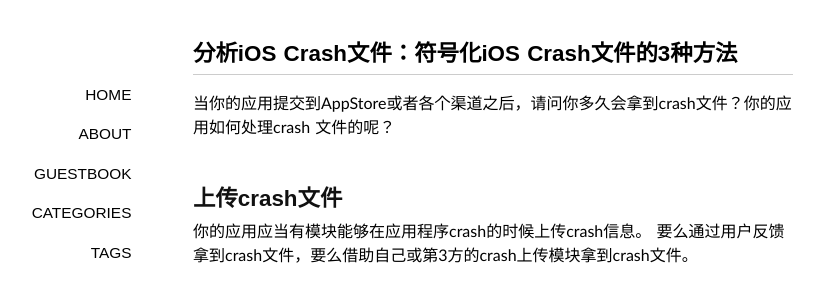
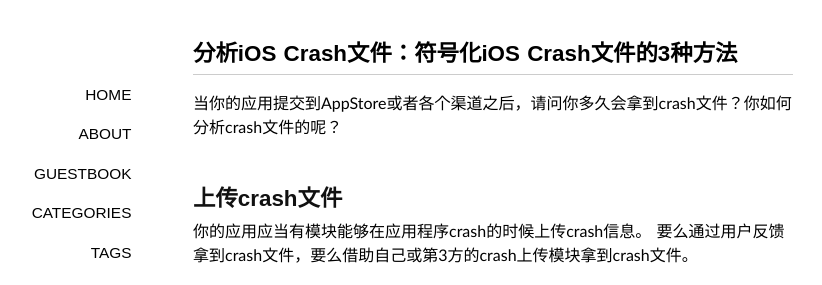
Before and after one commit to wufawei/wufawei.github.com, a Jekyll site: the page built from _posts/201403/2014-03-11-symbolicating-ios-crash-logs.md, in a window 1280 px wide and 900 px high. Shown: the top 285 px of the window, without its empty margins (147-969 px from the left). Built offline with Jekyll 4.4.1, drawn with Linux system fonts in a browser that asks for light colours; some web fonts are replaced; Markdown is read by kramdown in place of the engine named in the settings; comment, search, counter and statistics services are not loaded.

Commit message:
modify content

```diff
--- a/_posts/201403/2014-03-11-symbolicating-ios-crash-logs.md
+++ b/_posts/201403/2014-03-11-symbolicating-ios-crash-logs.md
@@ -9,7 +9,7 @@
 
 
 
- 当你的应用提交到AppStore或者各个渠道之后，请问你多久会拿到crash文件？你的应用如何处理crash 文件的呢？
+ 当你的应用提交到AppStore或者各个渠道之后，请问你多久会拿到crash文件？你如何分析crash文件的呢？
 
 <br>
 ##上传crash文件
```
